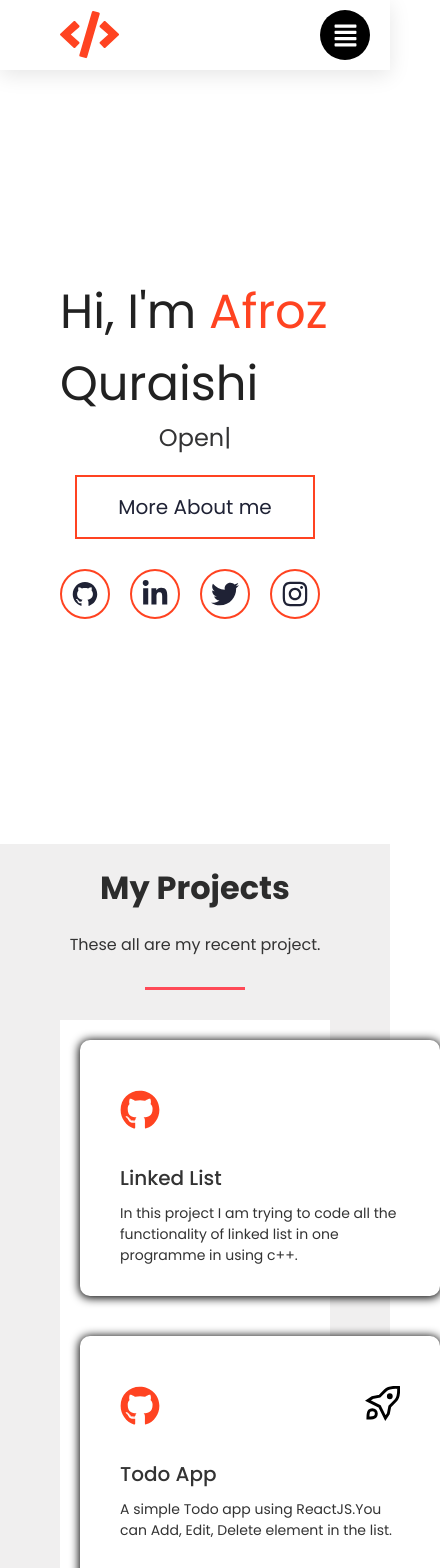
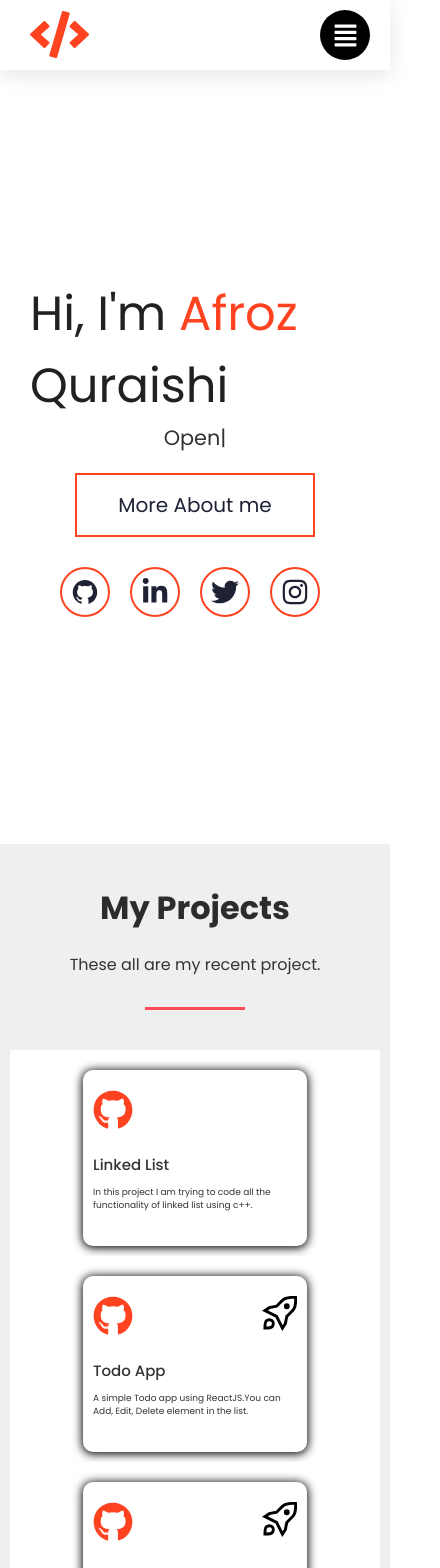
Before and after one commit to afroz23/afrozquraishi, a React (Create React App) app: page / in a window 390 px wide. Shown: the top 1568 px of the page, 440 px wide, since content can reach past the window. Built offline with nearby package versions, Linux system fonts and the light colour scheme.

Commit message:
Proects component modified

```diff
--- a/src/App.css
+++ b/src/App.css
@@ -121,7 +121,7 @@ body {
 }
 
 .col-4 {
-  width: 33.33333333333333%;
+  width: flex;
 }
 
 /* header */
@@ -159,7 +159,7 @@ body {
   font-weight: 1800;
 }
 .typed-text {
-  font-size: 1.5rem;
+  font-size: 1.8rem;
   color: #333334;
   display: flex;
   justify-content: center;
@@ -343,7 +343,6 @@ body {
 
 .main-iconss a .commonIcon {
   font-size: 35px;
-  margin-bottom: 15px;
 }
 
 .main-iconss {
@@ -571,15 +570,16 @@ li {
   transition: all 0.5 ease-in-out;
   display: none;
 }
-@media (max-width: 1200px) {
-  .col-4 {
-    width: 50%;
-  }
+.container {
+  padding-left: 20px;
 }
 @media (max-width: 765px) {
   .container {
     width: 100%;
-    padding: 0px 60px;
+    padding: 0px 30px;
+  }
+  .typed-text {
+    font-size: 1.3rem;
   }
   .header__content {
     padding-top: 80px;
@@ -595,16 +595,19 @@ li {
   }
   .col-6 {
     width: 100%;
-    display: flex;
-    flex-direction: column;
-    justify-content: center;
-    align-items: center;
-    flex-wrap: wrap;
+    margin: 0;
+  }
+  .about {
+    margin: 0;
+    padding: 0;
   }
   .col-3 {
     width: 100%;
   }
   .col-4 {
+    display: flex;
+    justify-content: center;
+    align-items: center;
     width: 100%;
   }
   .navbar__left-logo {
@@ -648,9 +651,6 @@ li {
   .h-650 {
     height: auto;
   }
-  .main-iconss {
-    display: flex;
-  }
   .info__contacts .row .col-6 {
     display: flex;
     justify-content: flex-start;
@@ -666,4 +666,41 @@ li {
     justify-content: center;
     align-items: center;
   }
+  .projects__box {
+    display: block;
+    height: 11rem;
+    width: 14rem;
+    padding: 10px;
+    margin-top: 20px;
+    margin-bottom: 10px;
+  }
+  .projects__box-header {
+    font-size: 15px;
+    font-weight: 500;
+    margin-bottom: 10px;
+  }
+  .projects__header {
+    display: flex;
+    flex-direction: column;
+    justify-content: center;
+    align-items: center;
+    margin: 0;
+  }
+  .projects__box-p {
+    font-size: 9px;
+  }
+  .commonIcons {
+    margin-bottom: 5px;
+  }
+  .contactCircles a {
+    margin: 0;
+    padding: 0;
+    font-size: 15px;
+  }
+  .last-footer a {
+    font-size: 16px;
+  }
+  .projects .container {
+    padding: 10px;
+  }
 }
--- a/src/components/Projects.js
+++ b/src/components/Projects.js
@@ -11,7 +11,7 @@ const Projects = () => {
       id: 1,
       icon: <a target="_blank" rel="noopener noreferrer" alt="Github link" href="https://github.com/afroz23/linked-list" ><FaGithub className="commonIcons" /></a>,
       heading: "Linked List",
-      text: "In this project I am trying to code all the functionality of linked list in one programme in using c++.",
+      text: "In this project I am trying to code all the functionality of linked list using c++.",
     },
     {
       id: 2,
```
